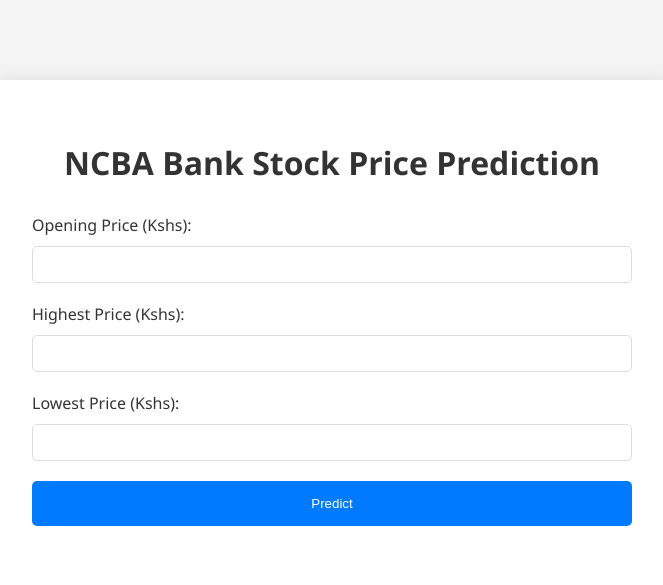
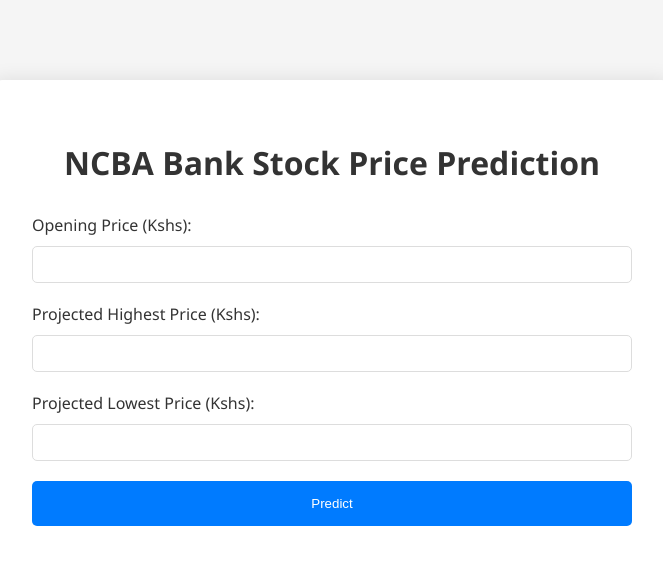
Before and after one commit to Kibs-Neville/machine-learning-projects-, a Flask app: page / in a window 1280 px wide. Shown: the top 585 px of the page, without its empty margins (308-971 px from the left). Run offline with Flask 3, Linux system fonts and the light colour scheme; parts of the project's set-up code (start-up, migrations or seed data) failed here and were passed over.

Commit message:
Changed some labels in the form

```diff
--- a/NCBA-Price-Prediction/Deployment-WebApp/templates/index.html
+++ b/NCBA-Price-Prediction/Deployment-WebApp/templates/index.html
@@ -13,10 +13,10 @@
             <label for="opening_price">Opening Price (Kshs):</label>
             <input type="number" id="opening_price" name="opening_price" step="0.0001" required><br>
 
-            <label for="highest_price">Highest Price (Kshs):</label>
+            <label for="highest_price">Projected Highest Price (Kshs):</label>
             <input type="number" id="highest_price" name="highest_price" step="0.0001" required><br>
 
-            <label for="lowest_price">Lowest Price (Kshs):</label>
+            <label for="lowest_price">Projected Lowest Price (Kshs):</label>
             <input type="number" id="lowest_price" name="lowest_price" step="0.0001" required><br>
             <button type="submit">Predict</button>
         </form>
```
